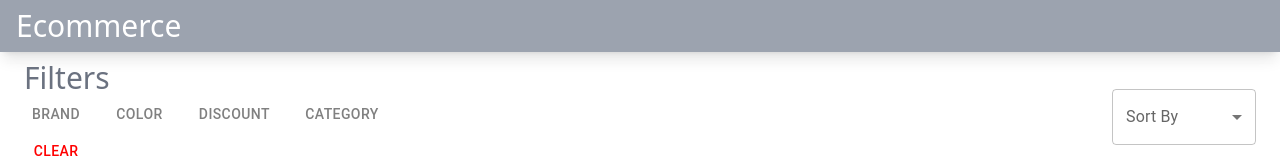
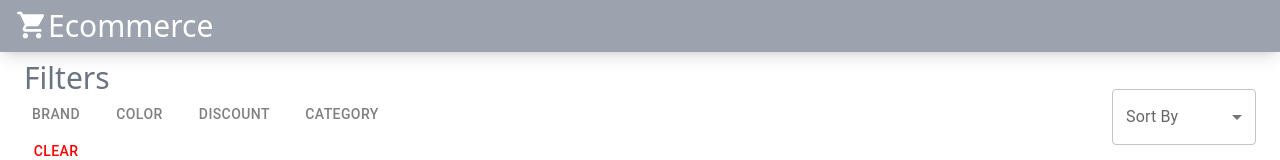
Before and after one commit to Meditatingpanda/productLayout, a React (Create React App) app: page / in a window 1280 px wide. Shown: the top 160 px of the page. Built offline with nearby package versions, Linux system fonts and the light colour scheme.

Commit message:
fixed layout

```diff
--- a/src/components/Navbar.jsx
+++ b/src/components/Navbar.jsx
@@ -1,8 +1,10 @@
 import React from "react";
+import ShoppingCartIcon from '@mui/icons-material/ShoppingCart';
 
 function Navbar() {
   return (
     <div className="min-h-[3rem] p-2 shadow-lg bg-gray-400 text-3xl pl-4 text-white">
+      <ShoppingCartIcon sx={{fontSize:'2rem',mt:-1}}/>
       Ecommerce
     </div>
   );
```
